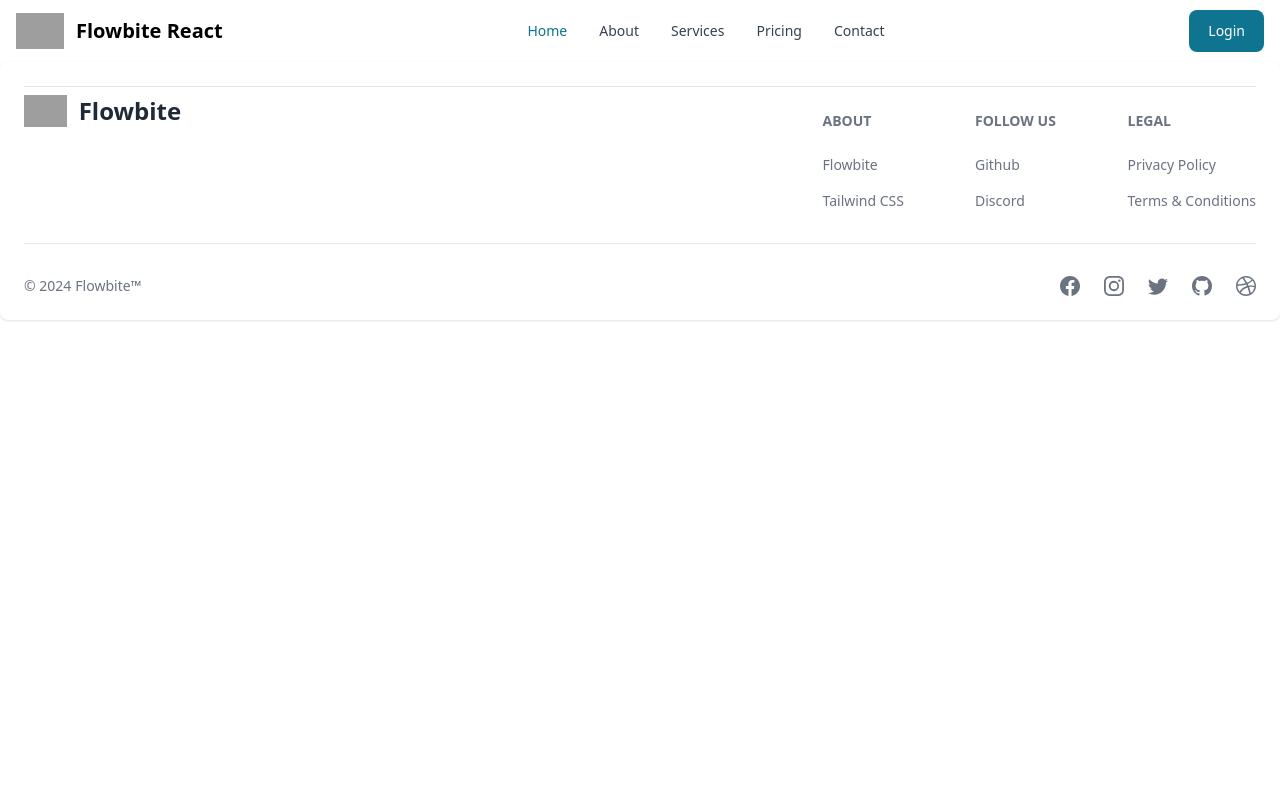
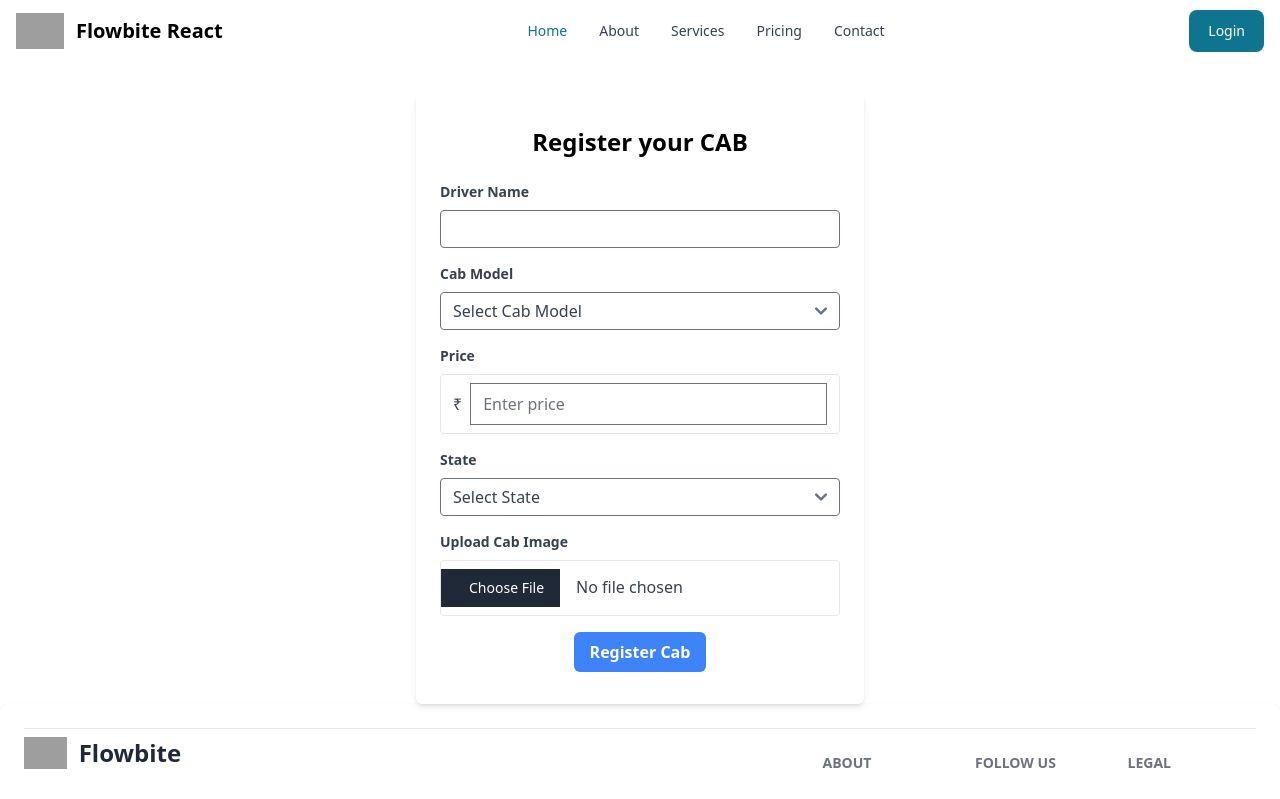
Before and after one commit to kumarRohit45/cultural, a React (Vite) app in the folder client/: page /cabregister in a window 1280 px wide. Shown: the top 799 px of the page. Built offline with nearby package versions, Linux system fonts and the light colour scheme; grey boxes are pictures that could not be loaded.

Commit message:
Cab register

```diff
--- a/client/src/App.jsx
+++ b/client/src/App.jsx
@@ -11,6 +11,7 @@ import Loginas from './pages/Loginas'
 import Signuppartner from './pages/Signuppartner'
 import Customtrip from './pages/Customtrip'
 import Userdetails from './pages/Userdetails'
+import Cabregister from './pages/Cabregister'
 
 export default function App() {
   return (
@@ -26,6 +27,7 @@ export default function App() {
           < Route path='/signup-partner' element= { <Signuppartner />} />
           < Route path='/customtrip' element= { <Customtrip />} />
           < Route path='/userdetails' element= { <Userdetails />} />
+          < Route path='/cabregister' element= { <Cabregister />} />
 
       </Routes>
       < Footer />
--- /dev/null
+++ b/client/src/pages/Cabregister.jsx
@@ -0,0 +1,274 @@
+import React, { useState } from "react";
+
+export default function CabRegister() {
+  const [formData, setFormData] = useState({
+    driverName: "",
+    cabModel: "",
+    otherCabModel: "",
+    price: "",
+    cabImage: null,
+    address: "" // Add address field to formData
+  });
+
+  const [registeredCabs, setRegisteredCabs] = useState([]);
+  const [editIndex, setEditIndex] = useState(null);
+
+  const handleChange = (e) => {
+    const { name, value } = e.target;
+    setFormData({
+      ...formData,
+      [name]: value,
+    });
+  };
+
+  const handleFileChange = (e) => {
+    const file = e.target.files[0];
+    setFormData({
+      ...formData,
+      cabImage: file,
+    });
+  };
+
+  const handleSubmit = (e) => {
+    e.preventDefault();
+
+    if (editIndex !== null) {
+      const updatedCabs = [...registeredCabs];
+      updatedCabs[editIndex] = formData;
+      setRegisteredCabs(updatedCabs);
+      setEditIndex(null);
+    } else {
+      setRegisteredCabs([...registeredCabs, formData]);
+    }
+    setFormData({
+      driverName: "",
+      cabModel: "",
+      otherCabModel: "",
+      price: "",
+      cabImage: null,
+      address: "" // Reset address field after submission
+    });
+  };
+
+  const handleEdit = (index) => {
+    setFormData(registeredCabs[index]);
+    setEditIndex(index);
+  };
+
+  const handleDelete = (index) => {
+    if (window.confirm("Are you sure you want to delete this cab?")) {
+      const updatedCabs = registeredCabs.filter((_, i) => i !== index);
+      setRegisteredCabs(updatedCabs);
+    }
+  };
+
+  // List of states for the address dropdown
+  const states = [
+    "Andhra Pradesh",
+    "Arunachal Pradesh",
+    "Assam",
+    "Bihar",
+    "Chhattisgarh",
+    "Gujarat",
+    "Haryana",
+    "Himachal Pradesh",
+    "Jammu and Kashmir",
+    "Goa",
+    "Jharkhand",
+    "Karnataka",
+    "Kerala",
+    "Madhya Pradesh",
+    "Maharashtra",
+    "Manipur",
+    "Meghalaya",
+    "Mizoram",
+    "Nagaland",
+    "Odisha",
+    "Punjab",
+    "Rajasthan",
+    "Sikkim",
+    "Tamil Nadu",
+    "Telangana",
+    "Tripura",
+    "Uttarakhand",
+    "Uttar Pradesh",
+    "West Bengal",
+    "Andaman and Nicobar Islands",
+    "Chandigarh",
+    "Dadra and Nagar Haveli",
+    "Daman and Diu",
+    "Delhi",
+    "Lakshadweep",
+    "Puducherry"
+  ];
+
+  return (
+    <div className="flex justify-center items-center mt-8">
+      <div className="max-w-md w-full px-6 py-8 bg-white shadow-md rounded-md">
+        <h2 className="text-2xl text-center font-semibold mb-6">
+          Register your CAB
+        </h2>
+        <form onSubmit={handleSubmit}>
+          <div className="mb-4">
+            <label
+              className="block text-gray-700 text-sm font-semibold mb-2"
+              htmlFor="driverName"
+            >
+              Driver Name
+            </label>
+            <input
+              type="text"
+              id="driverName"
+              name="driverName"
+              value={formData.driverName}
+              onChange={handleChange}
+              className="appearance-none border rounded w-full py-2 px-3 text-gray-700 leading-tight focus:outline-none focus:shadow-outline"
+              required
+            />
+          </div>
+          <div className="mb-4">
+            <label
+              className="block text-gray-700 text-sm font-semibold mb-2"
+              htmlFor="cabModel"
+            >
+              Cab Model
+            </label>
+            <select
+              id="cabModel"
+              name="cabModel"
+              value={formData.cabModel}
+              onChange={handleChange}
+              className="appearance-none border rounded w-full py-2 px-3 text-gray-700 leading-tight focus:outline-none focus:shadow-outline"
+              required
+            >
+              <option value="" disabled>
+                Select Cab Model
+              </option>
+              <option value="Mini">Mini</option>
+              <option value="Prime Sedan">Prime Sedan</option>
+              <option value="Prime SUV">Prime SUV</option>
+              <option value="Other">Other</option>
+            </select>
+          </div>
+          {formData.cabModel === "Other" && (
+            <div className="mb-4">
+              <label
+                className="block text-gray-700 text-sm font-semibold mb-2"
+                htmlFor="otherCabModel"
+              >
+                Specify Other Cab Model
+              </label>
+              <input
+                type="text"
+                id="otherCabModel"
+                name="otherCabModel"
+                value={formData.otherCabModel}
+                onChange={handleChange}
+                className="appearance-none border rounded w-full py-2 px-3 text-gray-700 leading-tight focus:outline-none focus:shadow-outline"
+                required
+              />
+            </div>
+          )}
+          <div className="mb-4 relative">
+            <label
+              className="block text-gray-700 text-sm font-semibold mb-2"
+              htmlFor="price"
+            >
+              Price
+            </label>
+            <div className="flex items-center border rounded py-2 px-3 text-gray-700 focus-within:shadow-outline">
+              <span className="mr-2">₹</span>
+              <input
+                type="number"
+                id="price"
+                name="price"
+                placeholder="Enter price"
+                value={formData.price}
+                onChange={handleChange}
+                className="appearance-none w-full focus:outline-none"
+                required
+              />
+            </div>
+          </div>
+          {/* Address dropdown for states */}
+          <div className="mb-4">
+            <label
+              className="block text-gray-700 text-sm font-semibold mb-2"
+              htmlFor="address"
+            >
+              State
+            </label>
+            <select
+              id="address"
+              name="address"
+              value={formData.address}
+              onChange={handleChange}
+              className="appearance-none border rounded w-full py-2 px-3 text-gray-700 leading-tight focus:outline-none focus:shadow-outline"
+              required
+            >
+              <option value="" disabled>Select State</option>
+              {states.map((state, index) => (
+                <option key={index} value={state}>{state}</option>
+              ))}
+            </select>
+          </div>
+          <div className="mb-4">
+            <label
+              className="block text-gray-700 text-sm font-semibold mb-2"
+              htmlFor="cabImage"
+            >
+              Upload Cab Image
+            </label>
+            <input
+              type="file"
+              id="cabImage"
+              name="cabImage"
+              onChange={handleFileChange}
+              accept="image/*"
+              className="appearance-none border rounded w-full py-2 px-3 text-gray-700 leading-tight focus:outline-none focus:shadow-outline"
+              required
+            />
+          </div>
+          <div className="text-center">
+            <button
+              type="submit"
+              className="bg-blue-500 hover:bg-blue-700 text-white font-semibold py-2 px-4 rounded-md focus:outline-none focus:shadow-outline"
+            >
+              {editIndex !== null ? "Update Cab" : "Register Cab"}
+            </button>
+          </div>
+        </form>
+      </div>
+      <div className="flex flex-wrap justify-center mt-8">
+        {registeredCabs.map((cab, index) => (
+          <div key={index} className="max-w-sm rounded overflow-hidden shadow-lg mx-4 mb-4">
+            <div className="px-6 py-4">
+              <div className="font-bold text-xl mb-2">{cab.driverName}</div>
+              <p className="text-gray-700 text-base mb-2">{cab.cabModel}</p>
+              {cab.otherCabModel && (
+                <p className="text-gray-700 text-base mb-2">{cab.otherCabModel}</p>
+              )}
+              <p className="text-gray-700 text-base mb-2">{cab.price}</p>
+              {/* Display state */}
+              <p className="text-gray-700 text-base mb-2">State: {cab.address}</p>
+              <div className="flex justify-between">
+                <button
+                  className="bg-blue-500 hover:bg-blue-700 text-white font-semibold py-2 px-4 rounded-md mr-2"
+                  onClick={() => handleEdit(index)}
+                >
+                  Edit
+                </button>
+                <button
+                  className="bg-red-500 hover:bg-red-700 text-white font-semibold py-2 px-4 rounded-md"
+                  onClick={() => handleDelete(index)}
+                >
+                  Delete
+                </button>
+              </div>
+            </div>
+          </div>
+        ))}
+      </div>
+    </div>
+  );
+}
```
